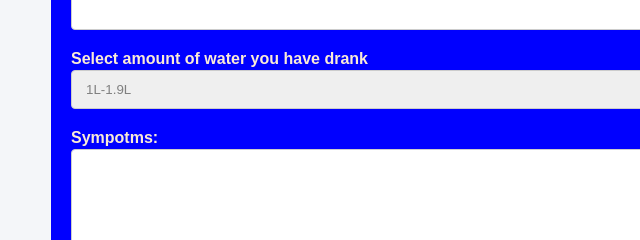
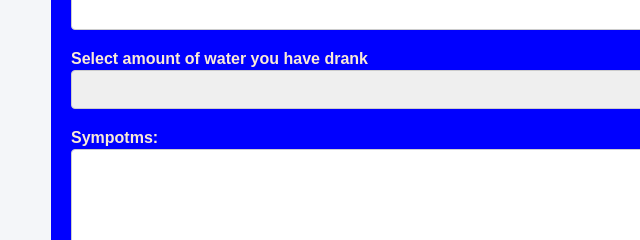
Before and after one commit to cjharvey289/probable-chainsaw, a plain HTML site: page index.html in a window 1280 px wide. Shown: the part 375-615 px from the top of the page, 0-640 px from the left. Drawn offline with Linux system fonts and the light colour scheme.

Commit message:
Update index.html

```diff
--- a/index.html
+++ b/index.html
@@ -39,16 +39,17 @@
         <div class="AmountofWater">
             <label for="AmountofWater">Select amount of water you have drank</label>
             <select name="AmountofWater">
-                <option value="1L">1L-1.9L</option>
-                <option value="1L">2L-2.9L</option>
-                <option value="1L">3L-3.9L</option>
-                <option value="1L">4L-4.9L</option>
-                <option value="1L">5L-5.9L</option>
-                <option value="1L">6L-6.9L</option>
-                <option value="1L">7L-7.9L</option>
-                <option value="1L">8L-8.9L</option>
-                <option value="1L">9L-9.9L</option>
-                <option value="1L">10L+</option>
+                <option value="0L-0.9L"></option>
+                <option value="1L-1.9L">1L-1.9L</option>
+                <option value="2L-2.9L">2L-2.9L</option>
+                <option value="3L-3.9L">3L-3.9L</option>
+                <option value="4L-4.9L">4L-4.9L</option>
+                <option value="5L-5.9">5L-5.9L</option>
+                <option value="6L-6.9L">6L-6.9L</option>
+                <option value="7L-7.9L">7L-7.9L</option>
+                <option value="8L-8.9L">8L-8.9L</option>
+                <option value="9L-9.9L">9L-9.9L</option>
+                <option value="10L+">10L+</option>
             </select><br>
         </div>
 
@@ -62,4 +63,5 @@
 </body>
 
 
+
 </html>
```
